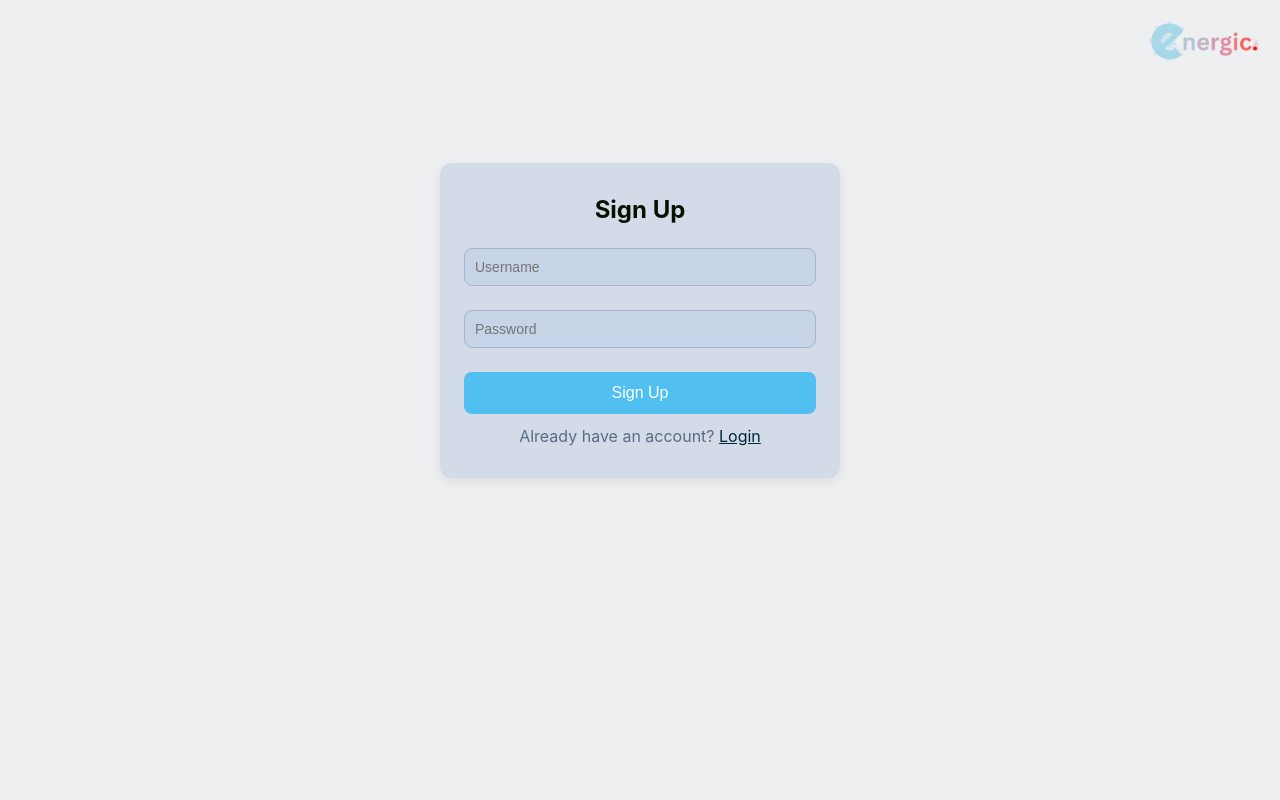
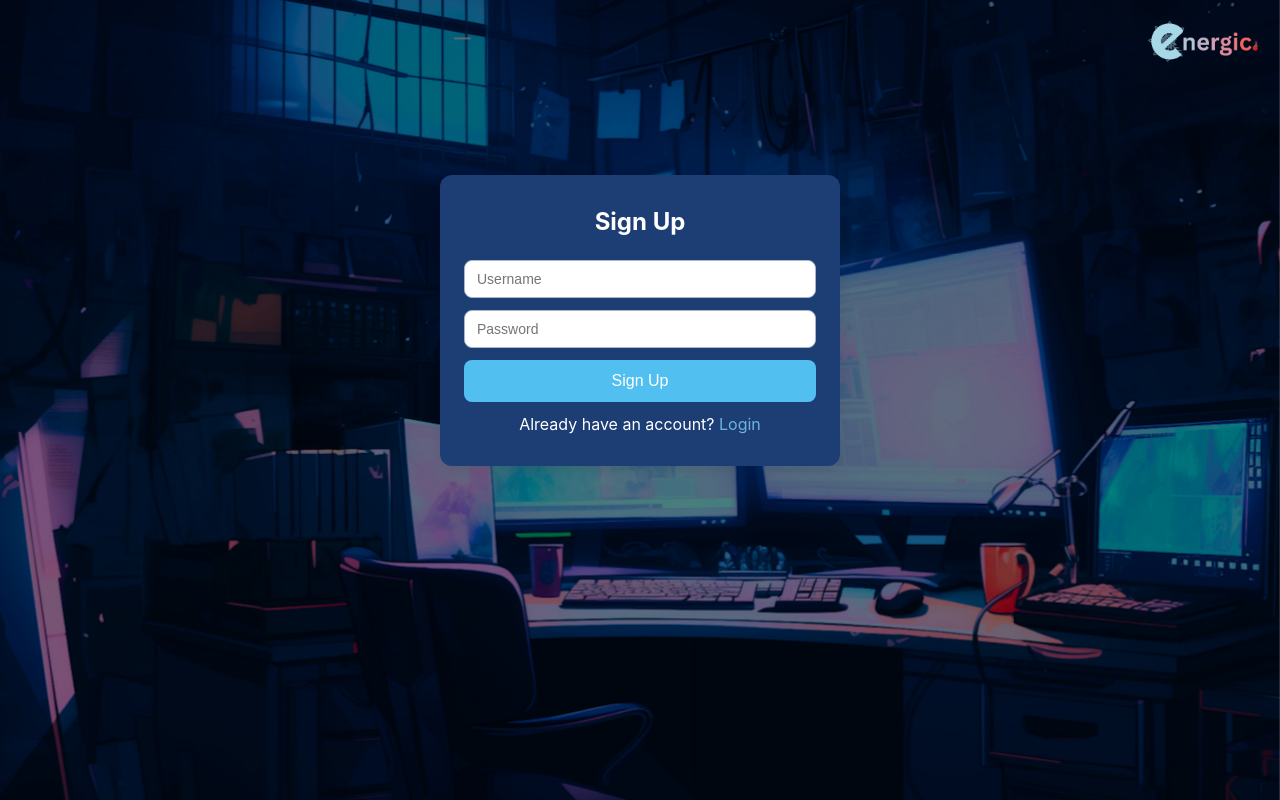
Before and after one commit to TimmyTam123/browhytfarewedoingthis, a Flask app: page /signup in a window 1280 px wide. Run offline with Flask 3, Linux system fonts and the light colour scheme.

Commit message:
looks not shit now

```diff
--- a/static/style.css
+++ b/static/style.css
@@ -1235,7 +1235,7 @@ html, body {
 .bg-image {
     position: fixed;
     inset: 0;
-    background-image: url('background.png'); /* Adjust if in subfolder */
+    background-image: url('background.jpg'); /* Adjust if in subfolder */
     background-size: cover;
     background-position: center;
     background-repeat: no-repeat;
@@ -1254,17 +1254,18 @@ html, body {
 
 /* Main auth box */
 .auth-box {
-    background: var(--panel-2);
+    background: #1d3d75;
     padding: 32px 24px;
     border-radius: 12px;
     max-width: 400px;
     width: 100%;
     box-shadow: 0 4px 12px var(--shadow-3);
+    color: #5b6b82;
 }
 
 .auth-box h2 {
     text-align: center;
-    color: var(--text);
+    color: #ffffff;
     margin-bottom: 24px;
 }
 
@@ -1274,7 +1275,7 @@ html, body {
     padding: 10px 12px;
     border-radius: 8px;
     border: 1px solid var(--border-2);
-    background: var(--panel-5);
+    background: #ffffff;
     color: var(--text);
     margin-bottom: 12px;
     font-size: 14px;
@@ -1312,11 +1313,11 @@ html, body {
 .auth-note {
     text-align: center;
     margin-top: 12px;
-    color: var(--muted);
+    color: #ffffff;
 }
 
 .auth-note a {
-    color: var(--accent-2);
+    color: #6cb5da;
     text-decoration: none;
 }
 
--- a/templates/signup.html
+++ b/templates/signup.html
@@ -2,30 +2,38 @@
 {% block title %}Sign Up{% endblock %}
 
 {% block content %}
-<div class="auth-container" style="display:flex; justify-content:center; align-items:center; height:80vh;">
-    <div class="auth-box" style="background: var(--panel-2); padding:32px 24px; border-radius:12px; width:100%; max-width:400px; box-shadow:0 4px 12px var(--shadow-3);">
-        <h2 style="text-align:center; color: var(--text); margin-bottom: 24px;">Sign Up</h2>
+
+<!-- Background -->
+<div class="bg-image"></div>
+
+<div class="auth-wrapper">
+    <div class="auth-box">
+
+        <h2>Sign Up</h2>
 
         <!-- Flash messages -->
         {% with messages = get_flashed_messages(with_categories=true) %}
           {% if messages %}
             {% for category, message in messages %}
-              <div style="color: {% if category=='danger' %}var(--bad){% elif category=='warning' %}var(--accent-2){% else %}var(--good){% endif %}; margin-bottom: 12px; text-align:center;">
+              <div class="flash {{ category }}">
                 {{ message }}
               </div>
             {% endfor %}
           {% endif %}
         {% endwith %}
 
-        <form method="POST" action="{{ url_for('signup') }}" style="display:flex; flex-direction:column; gap:12px;">
-            <input type="text" id="username" name="username" placeholder="Username" required style="padding:10px; border-radius:8px; border:1px solid var(--border-2); background: var(--panel-5); color: var(--text);">
-            <input type="password" id="password" name="password" placeholder="Password" required style="padding:10px; border-radius:8px; border:1px solid var(--border-2); background: var(--panel-5); color: var(--text);">
-            <button type="submit" style="padding:12px; border-radius:8px; border:none; background: var(--accent); color:#fff; cursor:pointer;">Sign Up</button>
+        <form method="POST" action="{{ url_for('signup') }}">
+            <input type="text" id="username" name="username" placeholder="Username" required>
+            <input type="password" id="password" name="password" placeholder="Password" required>
+            <button type="submit">Sign Up</button>
         </form>
 
-        <div style="text-align:center; margin-top:12px; color:var(--muted);">
-            Already have an account? <a href="{{ url_for('login') }}" style="color: var(--accent-2);">Login</a>
+        <div class="auth-note">
+            Already have an account?
+            <a href="{{ url_for('login') }}">Login</a>
         </div>
+
     </div>
 </div>
+
 {% endblock %}
```
Also changed, not shown: database/data_source.db, static/background.jpg (added), static/background.png (deleted).
